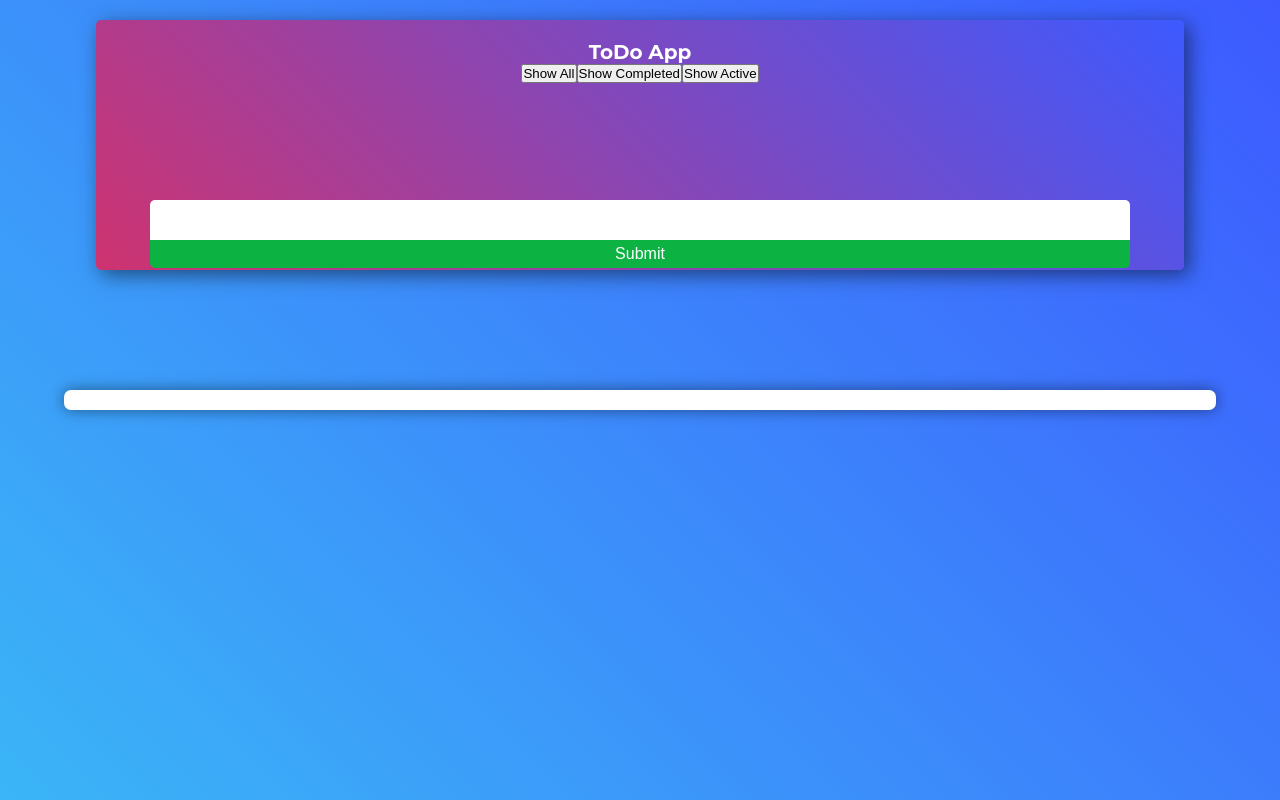
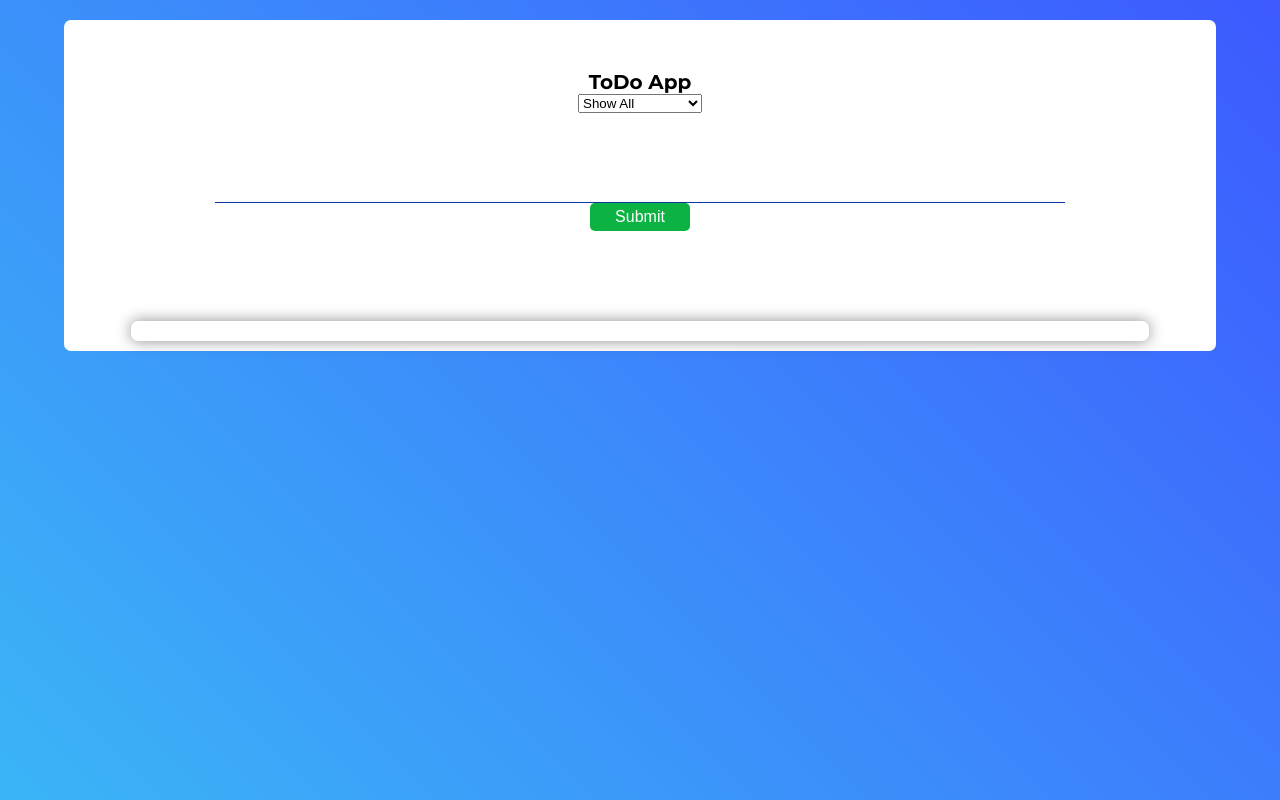
Before and after one commit to dragosbus/todo-react, a React (Create React App) app: page / in a window 1280 px wide. Built offline with nearby package versions, Linux system fonts and the light colour scheme.

Commit message:
removed the button for filtering and change with a select

```diff
--- a/src/App.css
+++ b/src/App.css
@@ -1,13 +1,16 @@
 header {
-  background: linear-gradient(45deg, #CE336F, #3D5AFF);
-  color: #fff;
   padding: 2rem 4rem;
-  width: 85%;
+  width: 100%;
   margin: 2rem auto;
-  height: 25rem;
   text-align: center;
-  border-radius: 0.5rem;
-  box-shadow: 5px 5px 20px rgba(0, 0, 0, 0.5);
+}
+
+.app {
+  background: #fff;
+  width: 90%;
+  margin: 2rem auto 0;
+  padding: 1rem;
+  border-radius: 7px;
 }
 
 main {
@@ -16,10 +19,6 @@ main {
 
 form {
   width: 85%;
-  position: absolute;
-  top: 25%;
-  left: 0;
-  right: 0;
   margin: 0 auto;
 }
 
@@ -39,6 +38,7 @@ form {
   letter-spacing: 1.2px;
   padding: 1.5rem;
   transition: border 0.55s ease-in;
+  border-bottom: 1px solid rgb(8, 56, 160);
 }
 
 .form-value:focus {
@@ -46,7 +46,8 @@ form {
 }
 
 .form-submit {
-  border-radius: 0 0 0.5rem 0.5rem;
+  width: 10rem;
+  border-radius: 0.5rem;
   padding: 0.5rem 0;
   font-size: 1.6rem;
   background: rgb(12, 179, 67);
@@ -87,7 +88,6 @@ ul.tasks {
 
 .task-completed {
   text-decoration: line-through;
-  transition: all 0.45s ease-in;
 }
 
 .task-info {
--- a/src/components/Header.js
+++ b/src/components/Header.js
@@ -1,14 +1,21 @@
 import React, { Component } from 'react';
 
 export class Header extends Component {
+
+    changeFilter(e) {
+       this.props.filterTodos(e.target.value);
+    }
+
     render() {
         return (
             <header>
                 <h1>ToDo App</h1>
                 <div>
-                    <button onClick={()=>this.props.filterTodos('SHOW_ALL')}>Show All</button>
-                    <button onClick={()=>this.props.filterTodos('SHOW_COMPLETED')}>Show Completed</button>
-                    <button onClick={()=>this.props.filterTodos('SHOW_ACTIVE')}>Show Active</button>
+                    <select value={this.props.filter} onChange={this.changeFilter.bind(this)}>
+                        <option value="SHOW_ALL">Show All</option>
+                        <option value="SHOW_COMPLETED">Show Completed</option>
+                        <option value="SHOW_ACTIVE">Show Active</option>
+                    </select>
                 </div>
             </header>
         );
```
